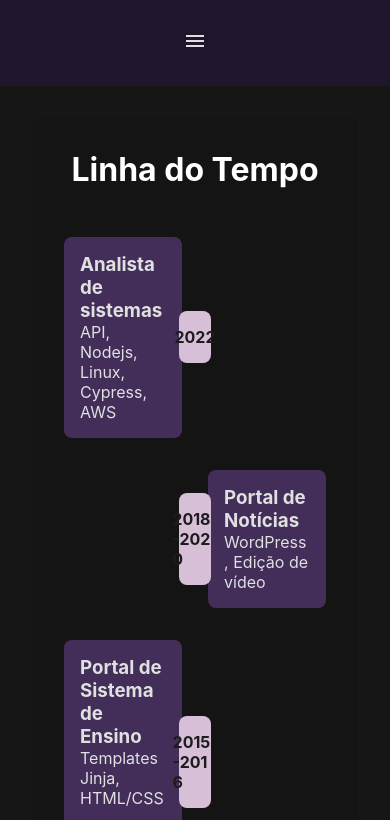
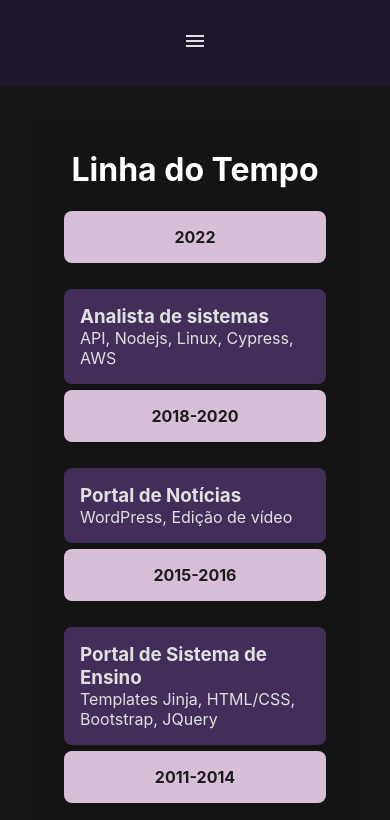
Before and after one commit to giseletoledo/portfolio, a Next.js app in the folder portfolio/: page /timeline in a window 390 px wide. Shown: the top 820 px of the page. Built offline with nearby package versions, Linux system fonts and the light colour scheme.

Commit message:
ajustes de responsividade

```diff
--- a/portfolio/src/app/timeline/timeline.module.css
+++ b/portfolio/src/app/timeline/timeline.module.css
@@ -61,5 +61,25 @@
   margin: 2rem 0;
   list-style-type: none;
   flex-wrap: wrap;
+}
 
+@media (max-width: 768px) {
+  .timelineYear {
+    display: flex;
+    align-items: center;
+    justify-content: center;
+    height: fit-content;
+    width: 100%;
+    background: #d8bfd8;
+    color: #1c1c1c;
+    border-radius: 8px;
+    font-weight: bold;
+    padding: 1rem;
+    position: relative;
+    word-wrap: break-word;
+    flex-wrap: wrap;
+  }
+  .timelineContent {
+    width: 100%;
+  }
 }
```
